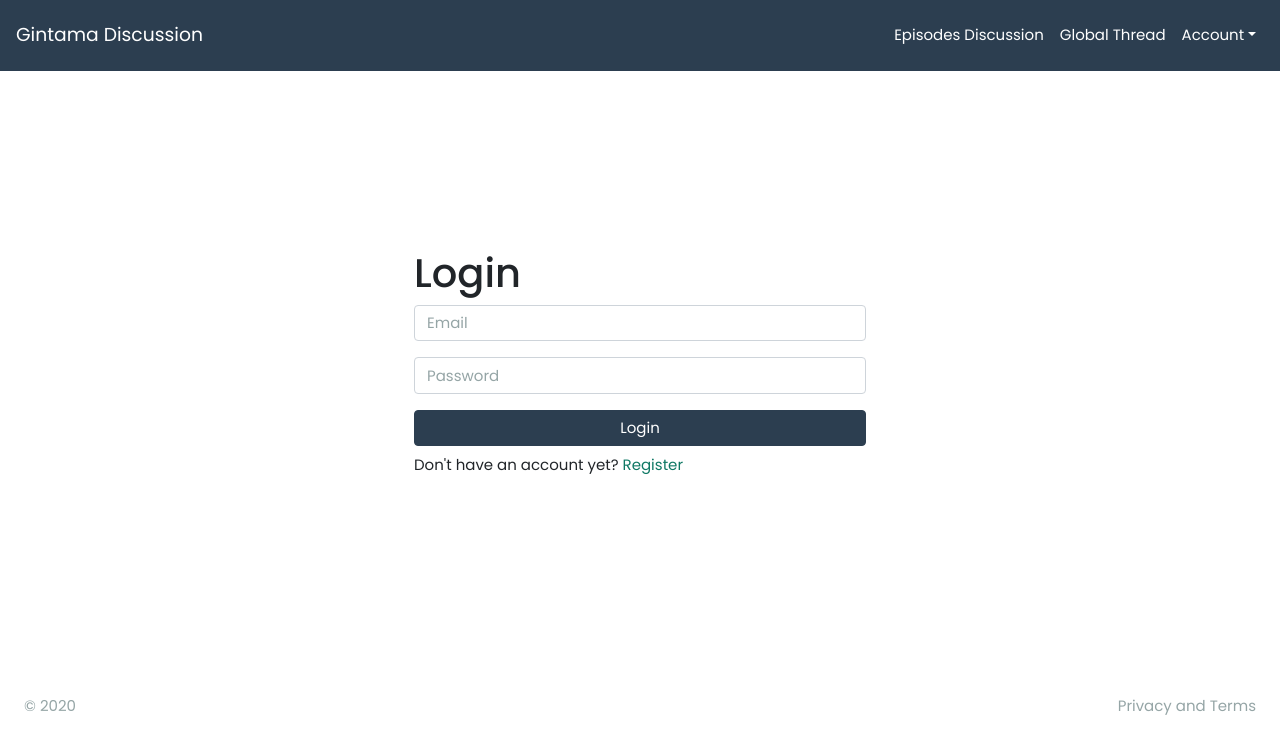
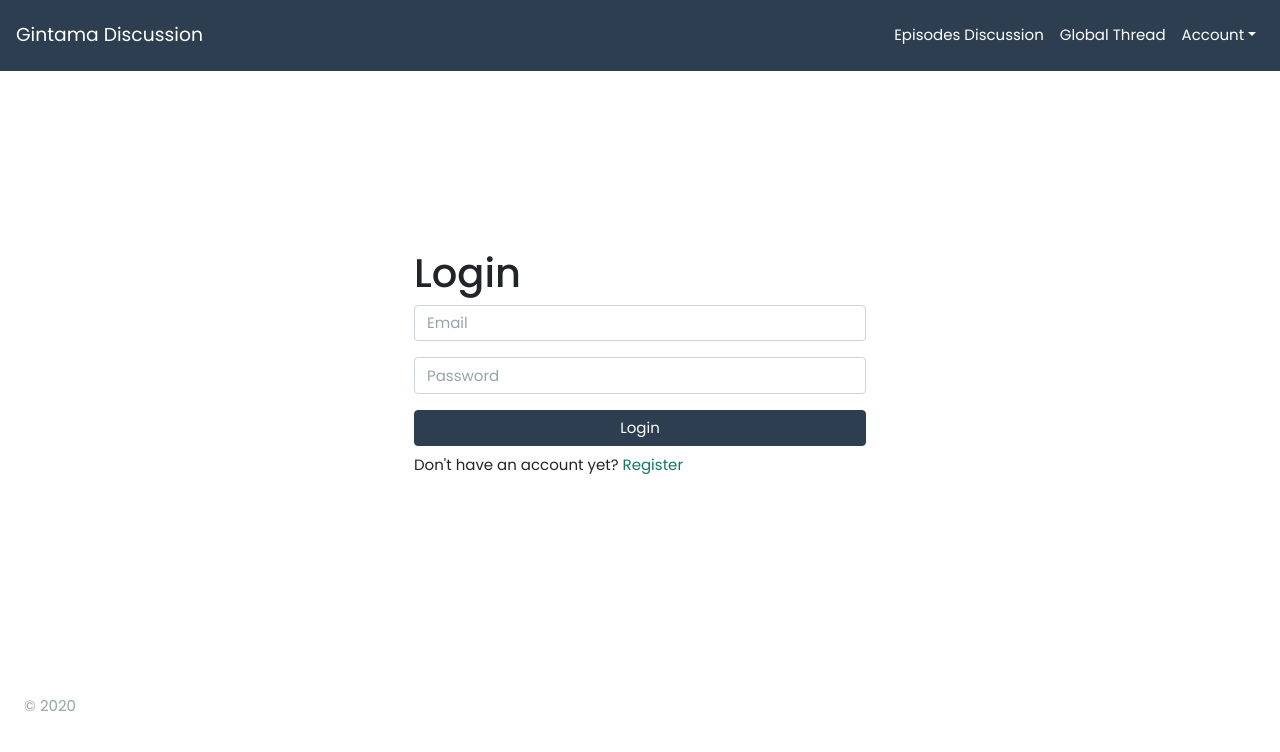
Before and after one commit to jeeasistio/portfolio-gintama-discussion, a Next.js app: page /auth/login in a window 1280 px wide. Shown: the top 752 px of the page. Built offline with nearby package versions, Linux system fonts and the light colour scheme.

Commit message:
privacy and terms removed

```diff
--- a/components/HFLayout.js
+++ b/components/HFLayout.js
@@ -10,7 +10,6 @@ export default function HFLayout({ children }) {
           sticky="bottom"
           className="w-100 p-4 d-flex flex-column-reverse flex-sm-row justify-content-sm-between align-items-center">
           <p className="text-muted">&copy; 2020</p>
-          <p className="text-muted">Privacy and Terms</p>
         </Navbar>
       </HLayout>
     </>
```
